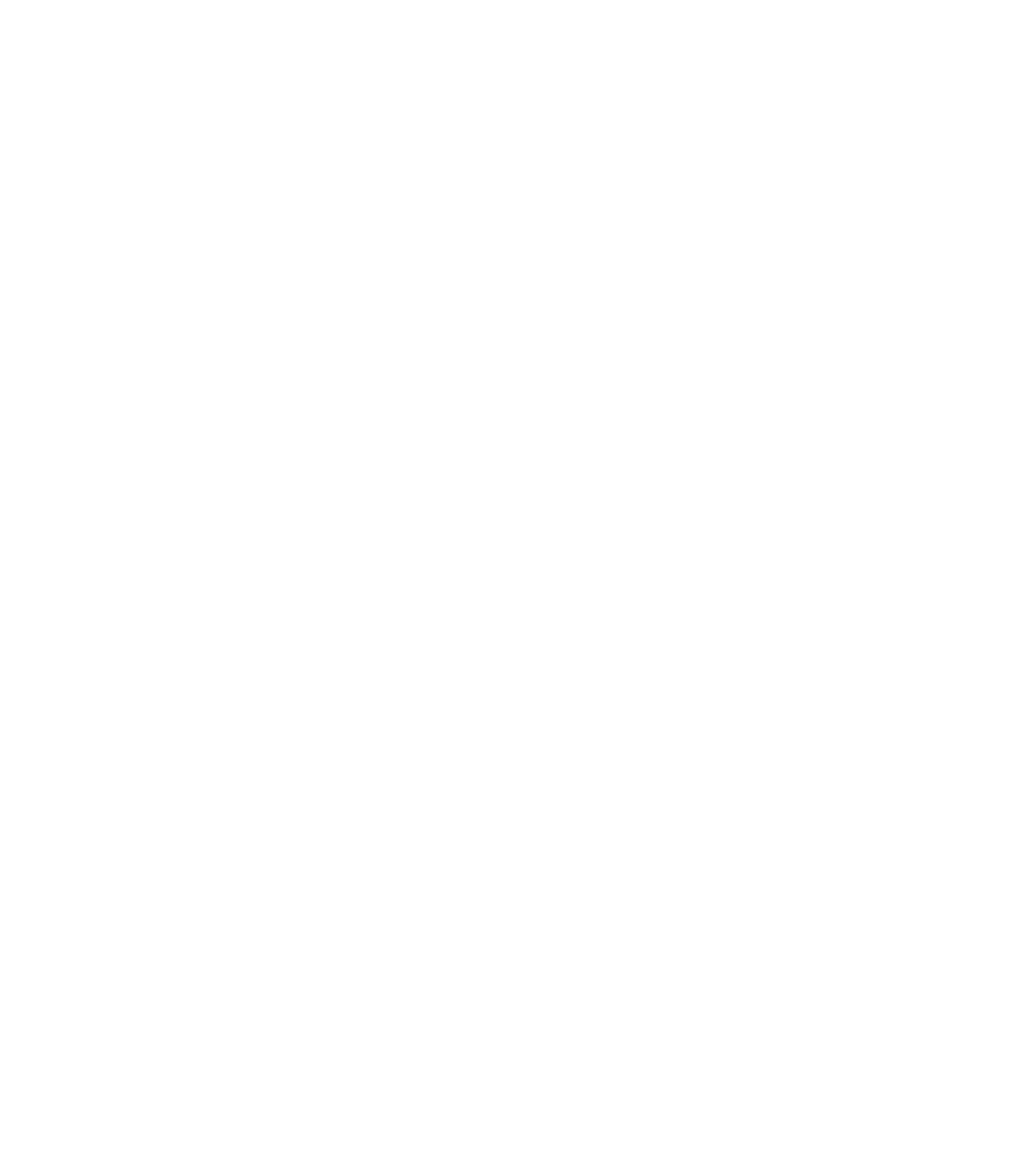
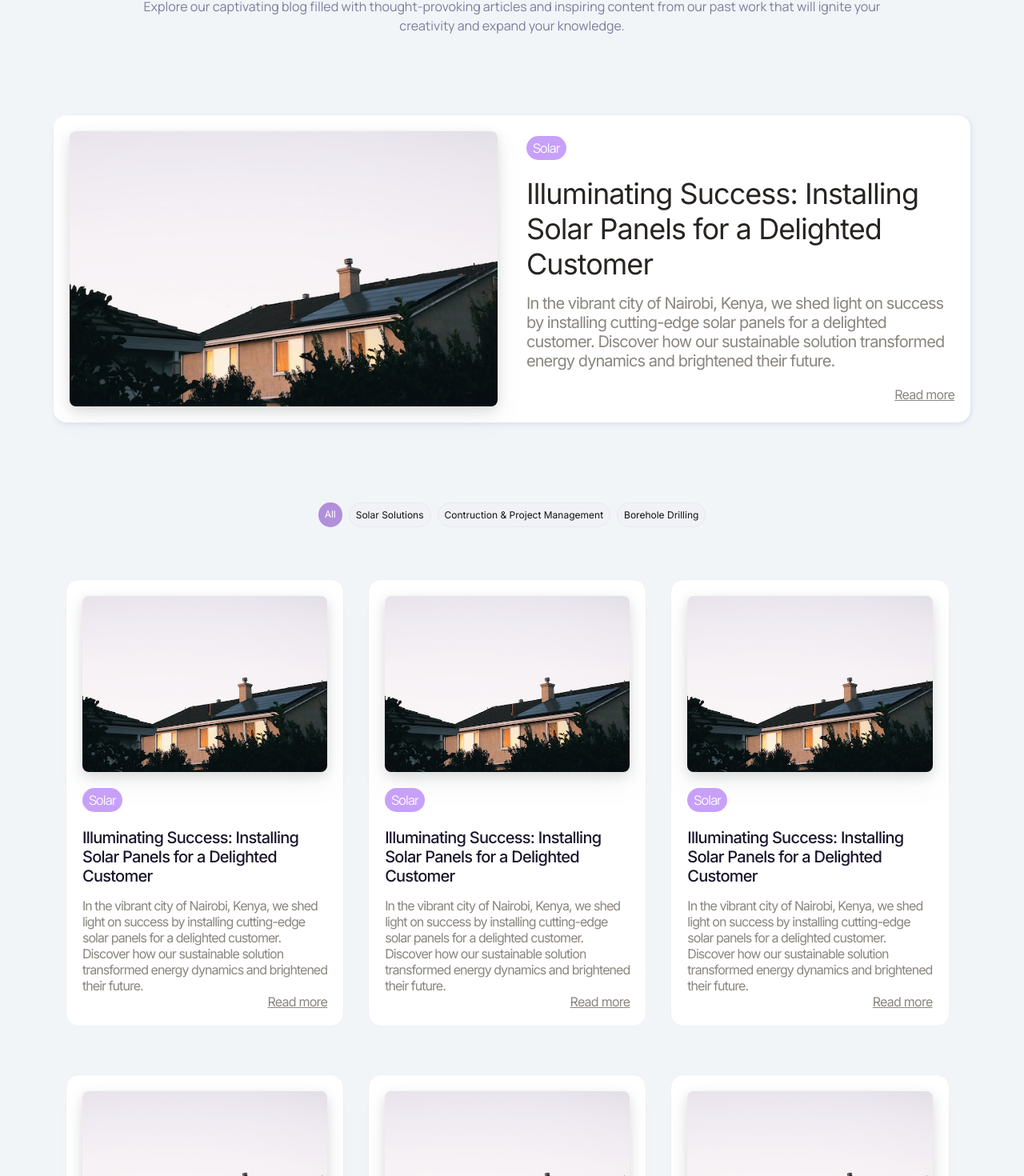
Before and after one commit to githubarj/perfect-square_v2, a React (Vite) app: page /blogs in a window 1280 px wide. Shown: the part 253-1723 px from the top of the page at 80% size. Before the commit the page ends 800 px from the top, so only its background shows below. Built offline with nearby package versions, Linux system fonts and the light colour scheme.

Commit message:
blogs, width bug pending

```diff
--- a/src/Components/Blogs/Blogs.jsx
+++ b/src/Components/Blogs/Blogs.jsx
@@ -1,8 +1,26 @@
+import Navbar from "../Utility/Navbar/Navbar";
+import Footer from "../Utility/Footer/Footer";
+import { blogsPageHeader } from "./blogsData";
+import PageHeader from "../Utility/Modules/PageHeader";
+import "./blogs.css";
+import HeroBlogs from "./HeroBlogs";
+import Collection from "./Collection";
 
 function Blogs() {
   return (
-    <div>Blog</div>
-  )
+    <div className="blog-container page">
+      <Navbar />
+      <PageHeader
+        h1={blogsPageHeader.h1}
+        p={blogsPageHeader.p}
+        display={blogsPageHeader.display}
+      />
+      <HeroBlogs/>
+      <Collection />
+
+      <Footer />
+    </div>
+  );
 }
 
-export default Blogs
+export default Blogs;
--- /dev/null
+++ b/src/Components/Blogs/Collection.jsx
@@ -0,0 +1,31 @@
+import BlogPanel from "../Utility/Card/BlogPanel";
+import "./blogs.css";
+
+function Collection() {
+  return (
+    <div className="collection-container">
+      <div className="blog-groups">
+        <p className="active">All</p>
+        <p>Solar Solutions</p>
+        <p>Contruction & Project Management</p>
+        <p>Borehole Drilling</p>
+      </div>
+      <div className="blog-collections">
+        <BlogPanel />
+        <BlogPanel />
+        <BlogPanel />
+        <BlogPanel />
+        <BlogPanel />
+        <BlogPanel />
+        <BlogPanel />
+        <BlogPanel />
+        <BlogPanel />
+        <BlogPanel />
+        <BlogPanel />
+        <BlogPanel />
+      </div>
+    </div>
+  );
+}
+
+export default Collection;
--- /dev/null
+++ b/src/Components/Blogs/HeroBlogs.jsx
@@ -0,0 +1,33 @@
+
+import "./blogs.css"
+import { Link } from "react-router-dom";
+
+function HeroBlogs() {
+  return (
+    <div className="hb-container">
+      <div className="hb-image"></div>
+      <div className="hb-content">
+        <div className="hb-group">
+          <h2>Solar</h2>
+        </div>
+        <div className="hb-panel-content">
+          <h1>
+            Illuminating Success: Installing Solar Panels for a Delighted
+            Customer
+          </h1>
+          <p>
+            In the vibrant city of Nairobi, Kenya, we shed light on success by
+            installing cutting-edge solar panels for a delighted customer.
+            Discover how our sustainable solution transformed energy dynamics
+            and brightened their future.
+          </p>
+        </div>
+        <Link to="/article" className="read-more">
+          Read more
+        </Link>
+      </div>
+    </div>
+  );
+}
+
+export default HeroBlogs
--- /dev/null
+++ b/src/Components/Blogs/blogs.css
@@ -0,0 +1,127 @@
+/* HeroBlogs */
+
+.hb-container {
+  display: flex;
+  gap: 36px;
+  padding: 20px;
+  align-items: center;
+  border-radius: 16px;
+  background: #fff;
+
+  /* Features Box */
+  box-shadow: 0px 4px 4px 0px rgba(113, 136, 225, 0.1),
+    3px 0px 4px 0px rgba(113, 136, 225, 0.1);
+  height: auto;
+}
+
+.hb-image {
+  flex: 1;
+  background-image: url("/images/solar-panel.jpg");
+  background-size: cover;
+  background-position: 50%;
+  background-repeat: no-repeat;
+  border-radius: 8px;
+  box-shadow: 0px 15px 35px 0px rgba(103, 110, 118, 0.08),
+    0px 5px 15px 0px rgba(0, 0, 0, 0.12);
+  height: 344px;
+}
+
+.hb-content {
+  flex: 1;
+  display: flex;
+  flex-direction: column;
+  gap: 20px;
+}
+
+.hb-group {
+  display: flex;
+  padding: 4px 8px;
+  align-items: flex-start;
+  gap: 10px;
+  border-radius: 47px;
+  background: var(--light);
+  align-self: flex-start;
+}
+.hb-group h2 {
+  color: #fff;
+  font-family: Manrope;
+  font-size: 16px;
+  font-style: normal;
+  font-weight: 400;
+  line-height: normal;
+  letter-spacing: -0.75px;
+}
+
+.hb-panel-content {
+  display: flex;
+  flex-direction: column;
+  gap: 15px;
+  align-items: flex-start;
+}
+
+.hb-panel-content p {
+  color: #8b857f;
+
+  /* Heading/Small-20px */
+  font-family: Inter;
+  font-size: 20px;
+  font-style: normal;
+  font-weight: 400;
+  line-height: normal;
+  letter-spacing: -0.96px;
+}
+
+.hb-panel-content h1 {
+  color: #272422;
+
+  /* Heading/Large-36px */
+  font-family: Inter;
+  font-size: 36px;
+  font-style: normal;
+  font-weight: 400;
+  line-height: normal;
+  letter-spacing: -0.96px;
+}
+
+/* collections */
+
+.collection-container {
+  display: flex;
+  flex-direction: column;
+  gap: 50px;
+  align-items: center;
+  width: 100%;
+}
+
+.blog-groups {
+  display: flex;
+  gap: 8px;
+}
+
+.blog-groups p {
+  border-radius: 100px;
+
+  padding: 7px 8px;
+  color: #121213;
+  font-family: Inter;
+  font-size: 12px;
+  font-style: normal;
+  font-weight: 400;
+  line-height: normal;
+
+  border: 1px solid #e7e8f0;
+  background: #f0f2f7;
+}
+
+.blog-groups .active {
+  border: none;
+  background: #b190db;
+  color: #fff;
+}
+
+.blog-collections {
+  display: flex;
+  flex-wrap: wrap;
+  width: 100%;
+  gap: 30px 0px;
+}
--- /dev/null
+++ b/src/Components/Blogs/blogsData.js
@@ -0,0 +1,10 @@
+const blogsPageHeader = {
+  h1: " Discover Insights and Inspiration",
+  p: "Explore our captivating blog filled with thought-provoking articles and inspiring content from our past work that will ignite your creativity and expand your knowledge.",
+  display: "none",
+};
+
+
+
+
+export{blogsPageHeader}
--- a/src/Components/Utility/Card/card.css
+++ b/src/Components/Utility/Card/card.css
@@ -3,7 +3,6 @@
 .card-container {
   flex-basis: calc(33%);
   flex-shrink: 0;
-
 
   display: flex;
   padding: 20px;
@@ -41,6 +40,9 @@
 /* blog-panel */
 
 .blog-panel-container {
+  flex-basis: calc(33% - 30px);
+  margin: 15px;
+  flex-shrink: 0;
   display: flex;
   padding: 20px;
   flex-direction: column;
@@ -48,7 +50,6 @@
   border-radius: 16px;
   border: 1px solid #eff0f6;
   background: #fff;
-  flex: 1 0 0;
 }
 
 .blog-panel-main {
```
